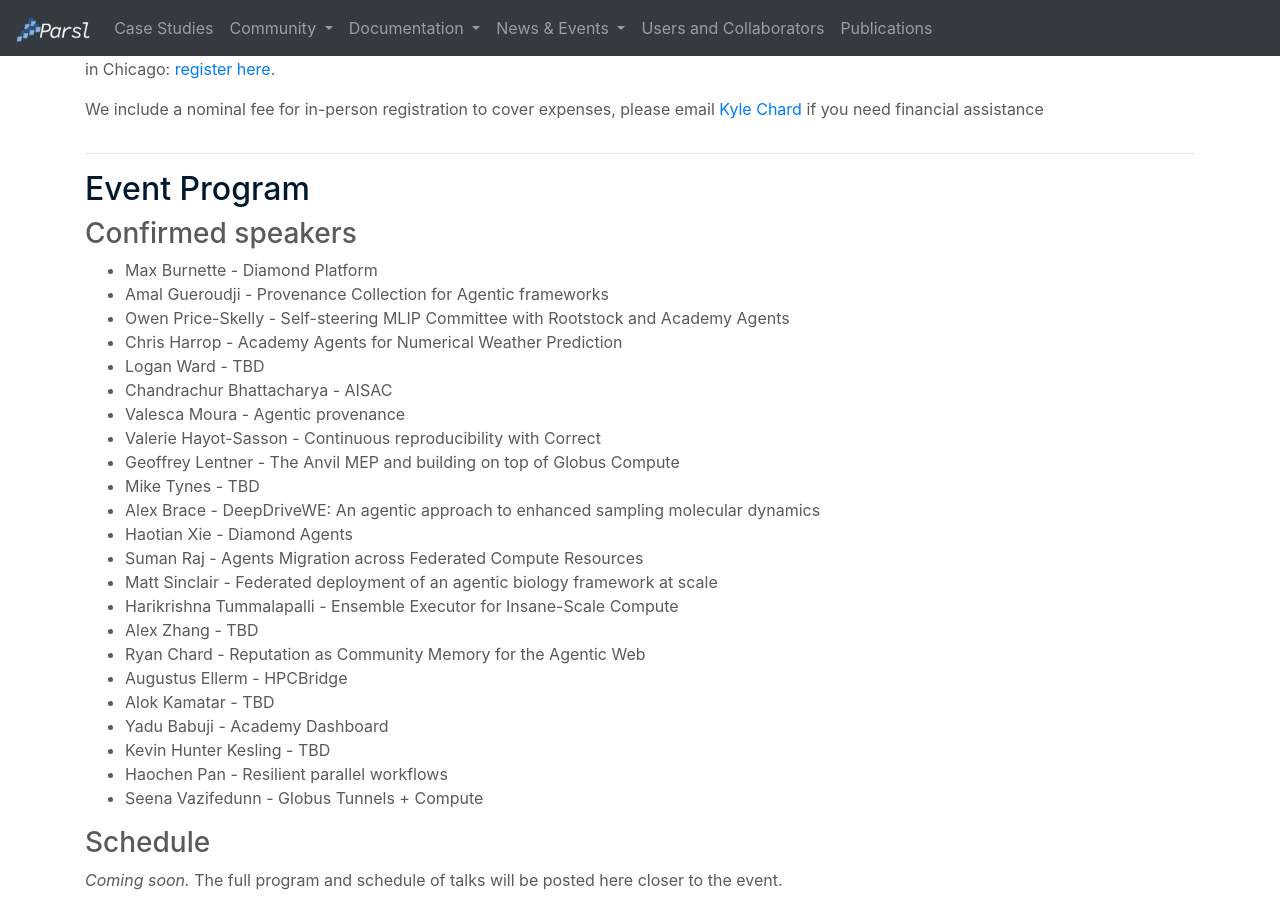
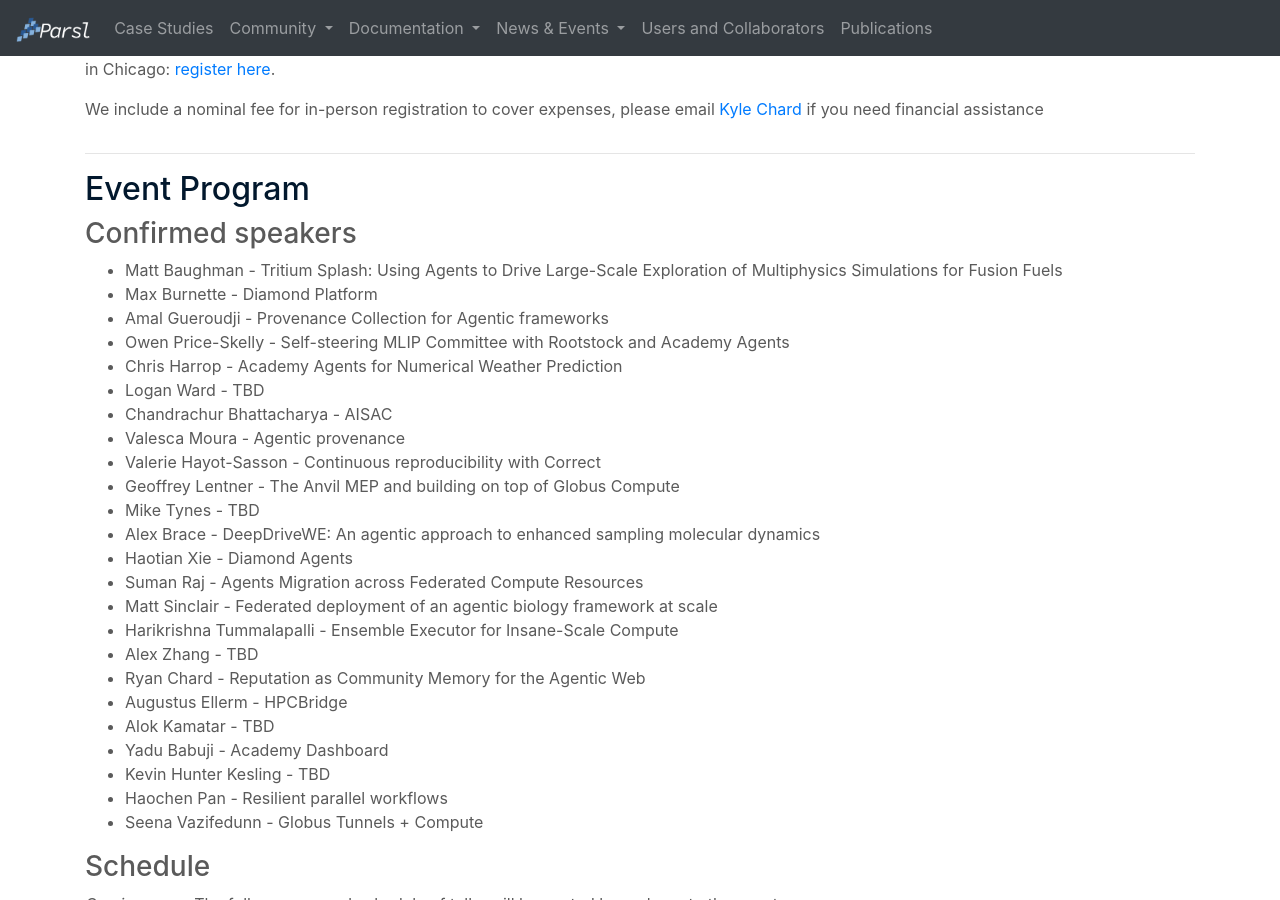
Before and after one commit to Parsl/parsl.github.io, a Jekyll site: the page built from parslfest/apex2026.html, in a window 1280 px wide and 900 px high, scrolled down 426 px. Built offline with Jekyll 4.4.1, drawn with Linux system fonts in a browser that asks for light colours.

Commit message:
Update apex2026.html

```diff
--- a/parslfest/apex2026.html
+++ b/parslfest/apex2026.html
@@ -58,6 +58,7 @@
 
 	<h3>Confirmed speakers</h3>
     <ul>
+		<li>Matt Baughman - Tritium Splash: Using Agents to Drive Large-Scale Exploration of Multiphysics Simulations for Fusion Fuels</li>
 		<li>Max Burnette - Diamond Platform</li>
 		<li>Amal Gueroudji - Provenance Collection for Agentic frameworks</li>
 		<li>Owen Price-Skelly - Self-steering MLIP Committee with Rootstock and Academy Agents</li>
```
